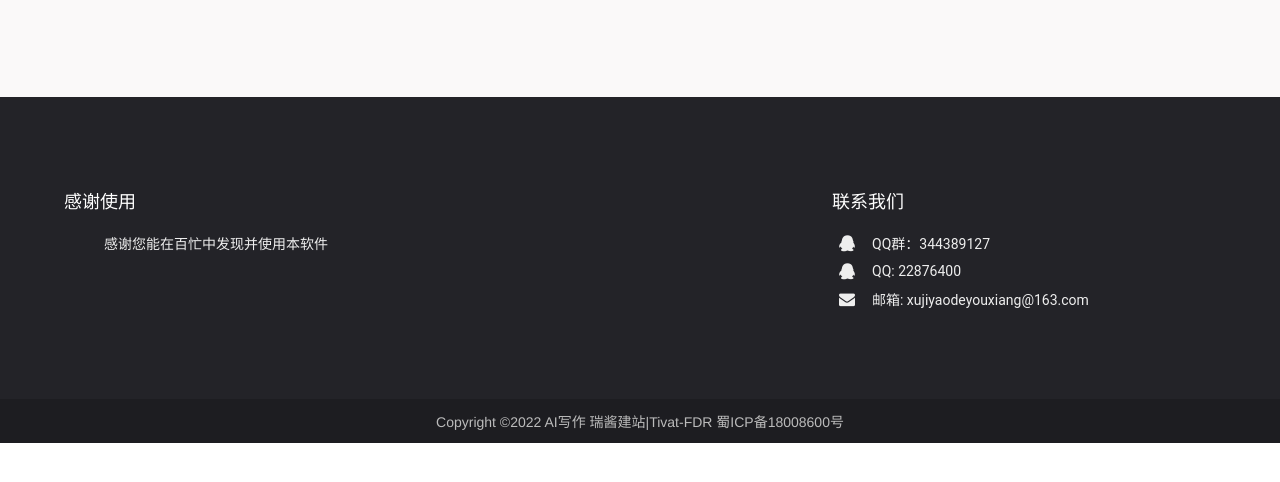
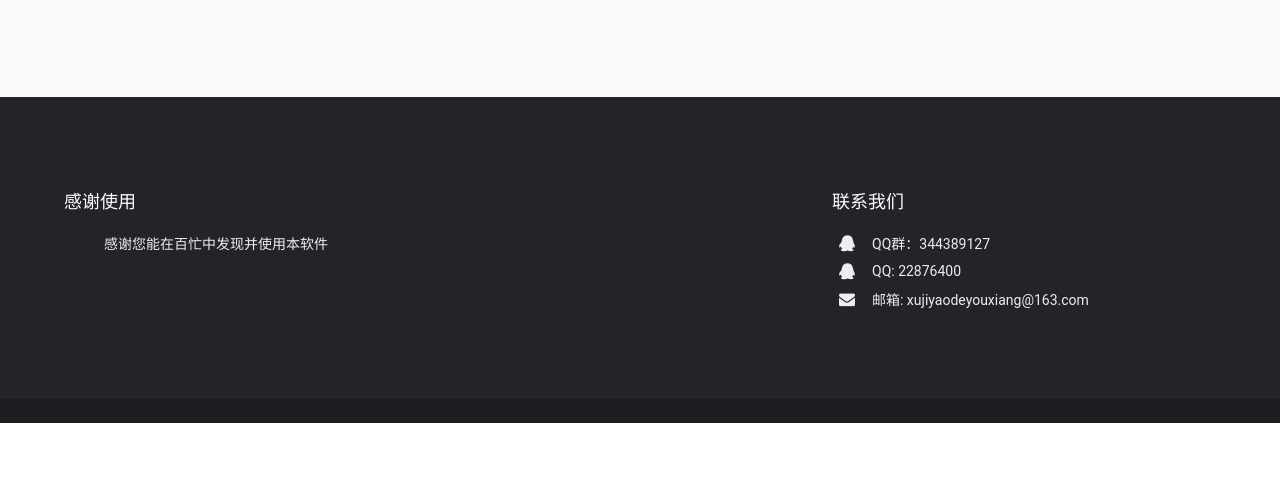
Before and after one commit to AWangDog/AIWritingHelper, a plain HTML site: page index.html in a window 1280 px wide. Shown: the part 2074-2556 px from the top of the page. Drawn offline with Linux system fonts and the light colour scheme.

Commit message:
Update index.html

```diff
--- a/index.html
+++ b/index.html
@@ -204,7 +204,7 @@
             <div class="container">
                 <div class="layui-row">
                     <div class="layui-col-xs12 layui-col-sm12 layui-col-md12 text-center">
-                        <p>Copyright &copy;2022 AI写作 瑞酱建站|Tivat-FDR  蜀ICP备18008600号</p>
+                        <p> </p>
                     </div>
                 </div>
             </div>
```
